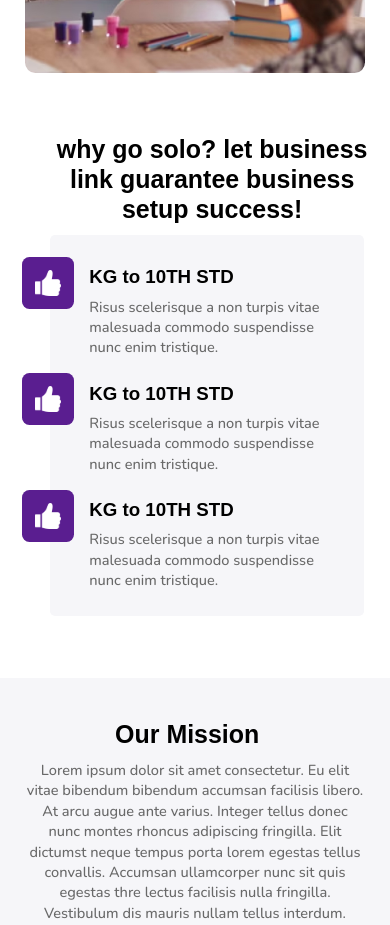
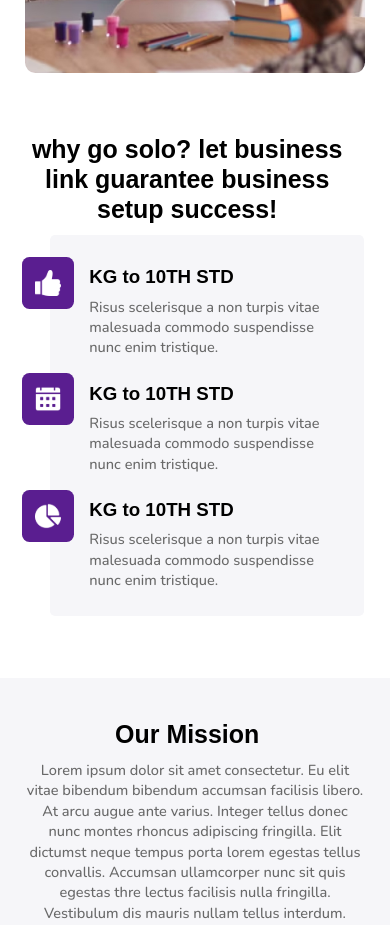
Before and after one commit to lazim-mv/brightLine, a Next.js app: page /pages/About in a window 390 px wide. Shown: the part 880-1805 px from the top of the page. Built offline with nearby package versions, Linux system fonts and the light colour scheme; a web font is replaced by a local one.

Commit message:
v0.0.4 aboutPage

```diff
--- a/src/app/contents/AboutPageContent.js
+++ b/src/app/contents/AboutPageContent.js
@@ -21,13 +21,13 @@ const aboutPageContainer2 = {
         "Risus scelerisque a non turpis vitae malesuada commodo suspendisse nunc enim tristique.",
     },
     {
-      img: "/AboutPage/Icons/1(1).svg",
+      img: "/AboutPage/Icons/1(2).svg",
       title: "KG to 10TH STD",
       description:
         "Risus scelerisque a non turpis vitae malesuada commodo suspendisse nunc enim tristique.",
     },
     {
-      img: "/AboutPage/Icons/1(1).svg",
+      img: "/AboutPage/Icons/1(3).svg",
       title: "KG to 10TH STD",
       description:
         "Risus scelerisque a non turpis vitae malesuada commodo suspendisse nunc enim tristique.",
--- a/src/app/pages/About/page.js
+++ b/src/app/pages/About/page.js
@@ -14,7 +14,6 @@ import {
   SectionTitle,
 } from "@/app/components/ButtonComponent";
 import Header from "@/app/components/Header";
-import Card from "@/app/components/Card";
 import ContactBanner from "@/app/components/ContactBanner";
 import Footer from "@/app/components/Footer";
 import MobileHeader from "@/app/components/MobileHeader";
--- a/src/app/styles/aboutus.module.css
+++ b/src/app/styles/aboutus.module.css
@@ -185,13 +185,17 @@
     margin-left: 6.4vw;
   }
 
+  .container2 h2{
+    margin-left: -6.4vw;
+  }
+
   .cardContainer{
     grid-template-rows: 24.53333333333333vw 24.53333333333333vw 24.53333333333333vw;
     grid-template-columns: 80.53333333333333vw;
     height:97.6vw;
     width: 80.53333333333333vw;
     gap: 5.333333333333334vw;
-    padding: 8vw 5.333333333333334vw 5.333333333333334vw 0;
+    padding: 8vw 0 8vw 0;
   }
 
   .aboutItem{
```
